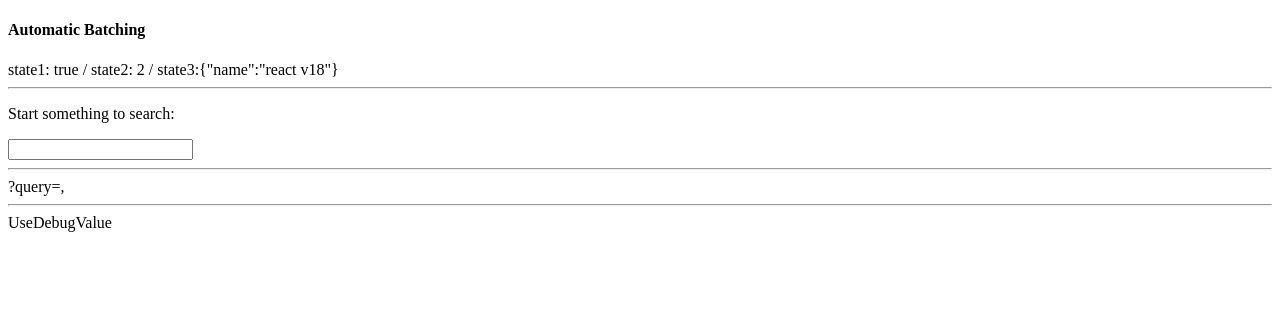
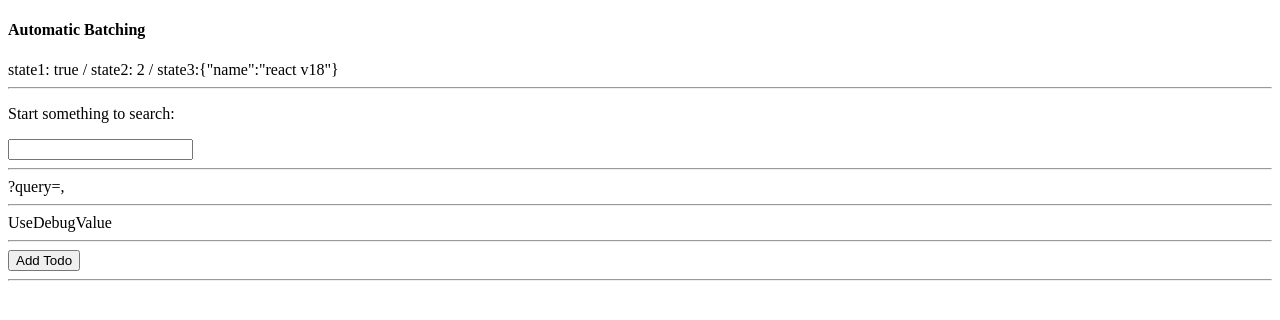
Before and after one commit to cra2ycoder/cra2ycoder-dev-labx, a Next.js app in the folder @reactjs/: page /v18 in a window 1280 px wide. Shown: the top 320 px of the page. Built offline with nearby package versions, Linux system fonts and the light colour scheme.

Commit message:
useSyncExternalStore example created

```diff
--- a/@reactjs/pages/v18.tsx
+++ b/@reactjs/pages/v18.tsx
@@ -2,6 +2,7 @@ import React from 'react'
 import AutomaticBatching from '@/v18/AutomaticBatching'
 import UseTransitions from '@/v18/useTransition'
 import UseDebugValue from '@/v18/useDebugValue'
+import UseSyncExternalStore from '@/v18/useSyncExternalStore'
 
 function v18() {
   return (
@@ -11,6 +12,8 @@ function v18() {
       <UseTransitions />
       <hr />
       <UseDebugValue />
+      <hr />
+      <UseSyncExternalStore />
     </div>
   )
 }
--- /dev/null
+++ b/@reactjs/src/externalstore/todo.js
@@ -0,0 +1,41 @@
+/**
+ * @api
+ * https://react.dev/reference/react/useSyncExternalStore#subscribing-to-an-external-store
+ *
+ * recommendation: use only react.js state
+ */
+
+let count = 0
+let todos = []
+let listeners = []
+
+export const todoStore = {
+  //add state
+  addTodo() {
+    todos = [...todos, { id: count++, title: `Todo # ${count}` }]
+
+    dispatchListeners()
+  },
+
+  //listener => on every state changes
+  subscribe(listener) {
+    console.log({ listener })
+    listeners = [...listeners, listener]
+
+    return () => {
+      // must function required to kill listeners
+      listeners = listeners.filter(l => l !== listener)
+    }
+  },
+
+  //snapshot of the data
+  getSnapshot() {
+    return todos
+  },
+}
+
+function dispatchListeners() {
+  for (let l of listeners) {
+    l()
+  }
+}
--- a/@reactjs/src/v18/useSyncExternalStore.tsx
+++ b/@reactjs/src/v18/useSyncExternalStore.tsx
@@ -1,7 +1,26 @@
-import React from 'react'
+import React, { useSyncExternalStore } from 'react'
+import { todoStore } from '../externalstore/todo'
 
 function UseSyncExternalStore() {
-  return <div>UseSyncExternalStore</div>
+  const todoExternalState = useSyncExternalStore(
+    todoStore.subscribe,
+    todoStore.getSnapshot,
+    todoStore.getSnapshot
+  )
+
+  console.log({ todoExternalState })
+
+  return (
+    <div>
+      <button onClick={() => todoStore.addTodo()}>Add Todo</button>
+      <hr />
+      <ul>
+        {todoExternalState.map(x => (
+          <li id={x.id}>{x.title}</li>
+        ))}
+      </ul>
+    </div>
+  )
 }
 
 export default UseSyncExternalStore
```
